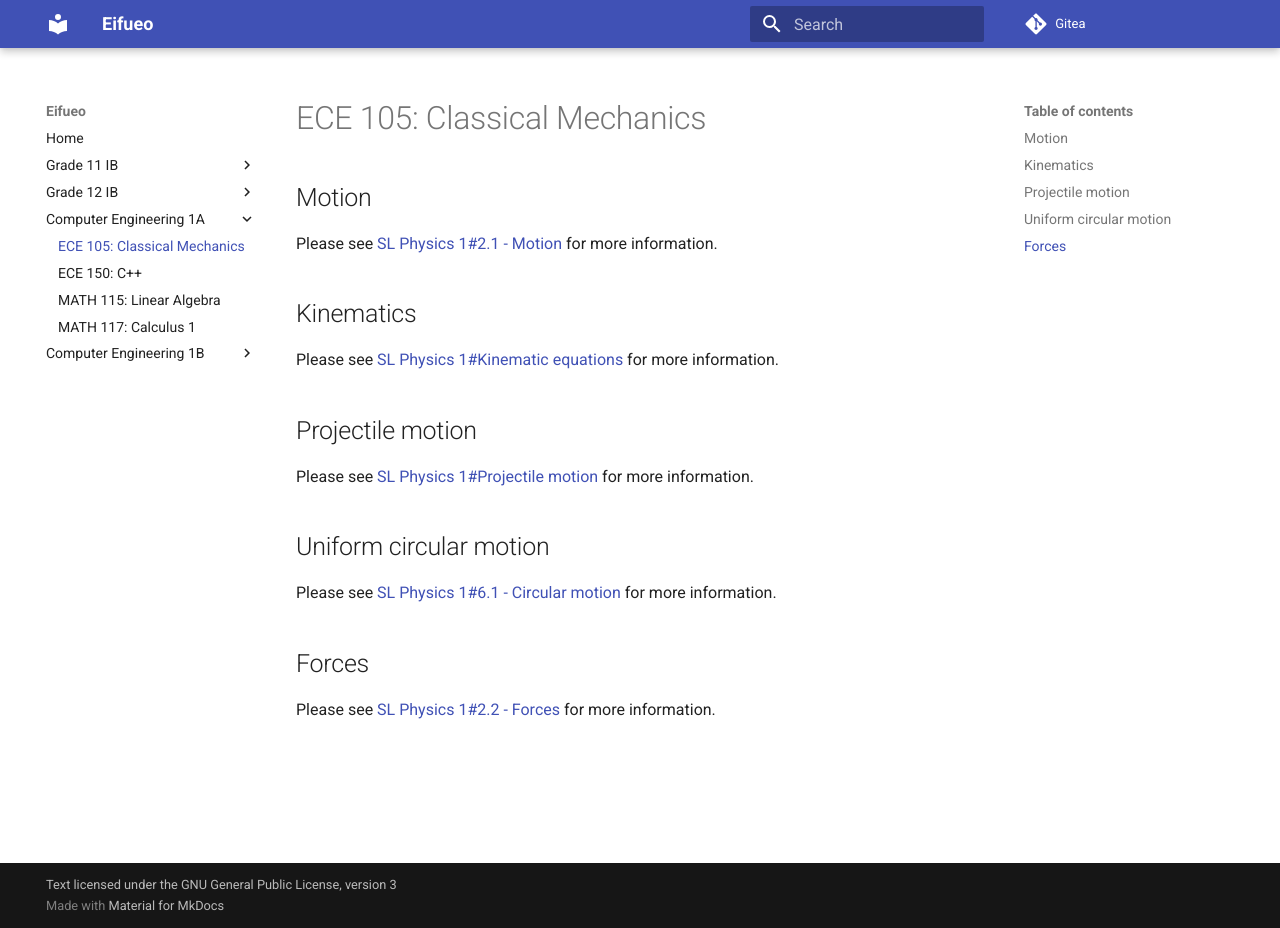
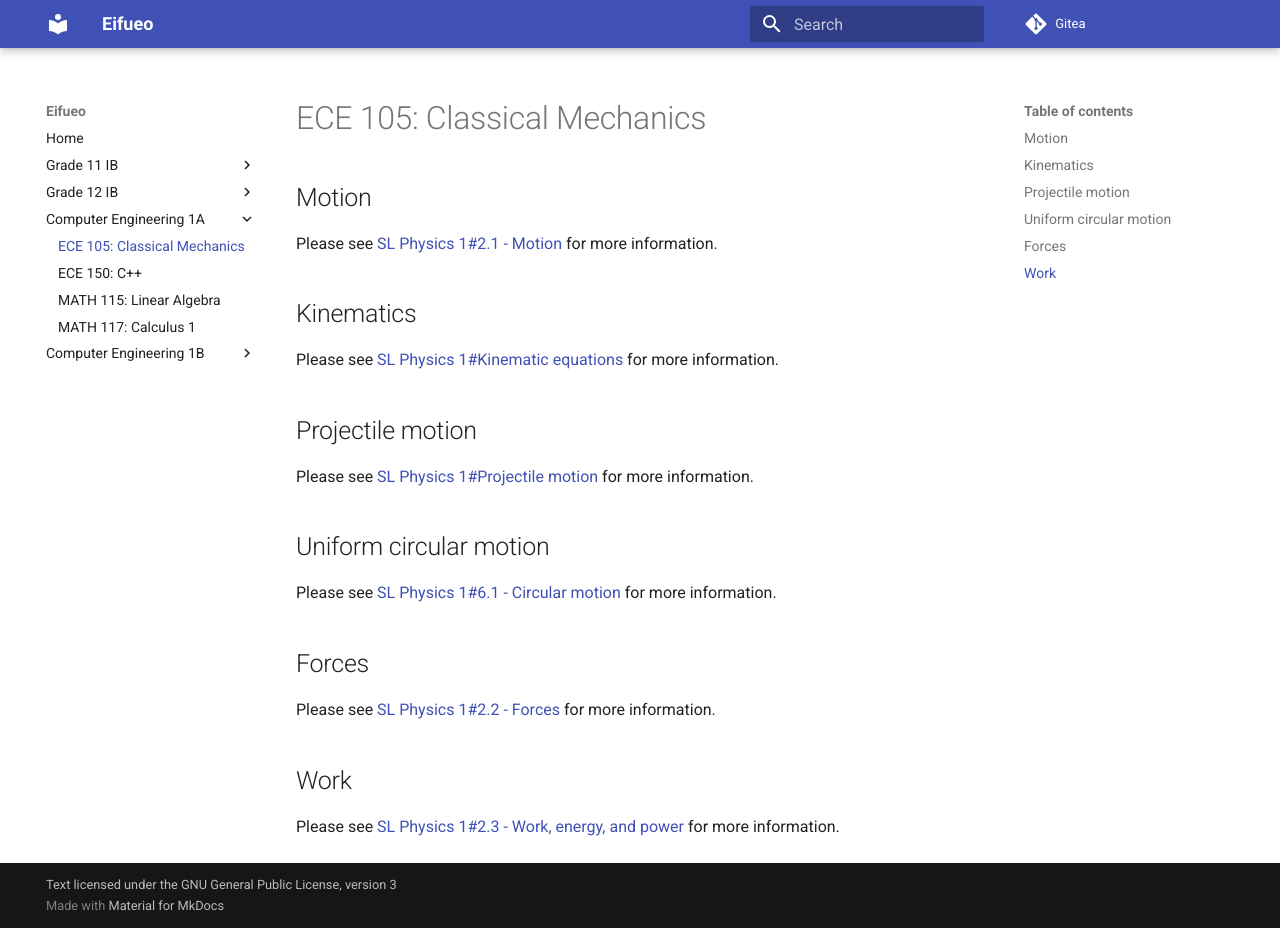
Before and after one commit to potatoeggy/eifueo, an MkDocs documentation site: the page built from docs/ce1/ece105.md, in a window 1280 px wide and 928 px high. Built offline with MkDocs 1.6.1 and Material for MkDocs 9.7.7, drawn with Linux system fonts in a browser that asks for light colours.

Commit message:
ece105: add work energy power

```diff
--- a/docs/ce1/ece105.md
+++ b/docs/ce1/ece105.md
@@ -19,3 +19,7 @@ Please see [SL Physics 1#6.1 - Circular motion](/g11/sph3u7/#61-circular-motion)
 ## Forces
 
 Please see [SL Physics 1#2.2 - Forces](/g11/sph3u7/#22-forces) for more information.
+
+## Work
+
+Please see [SL Physics 1#2.3 - Work, energy, and power](/g11/sph3u7/#23-work-energy-and-power) for more information.
```
